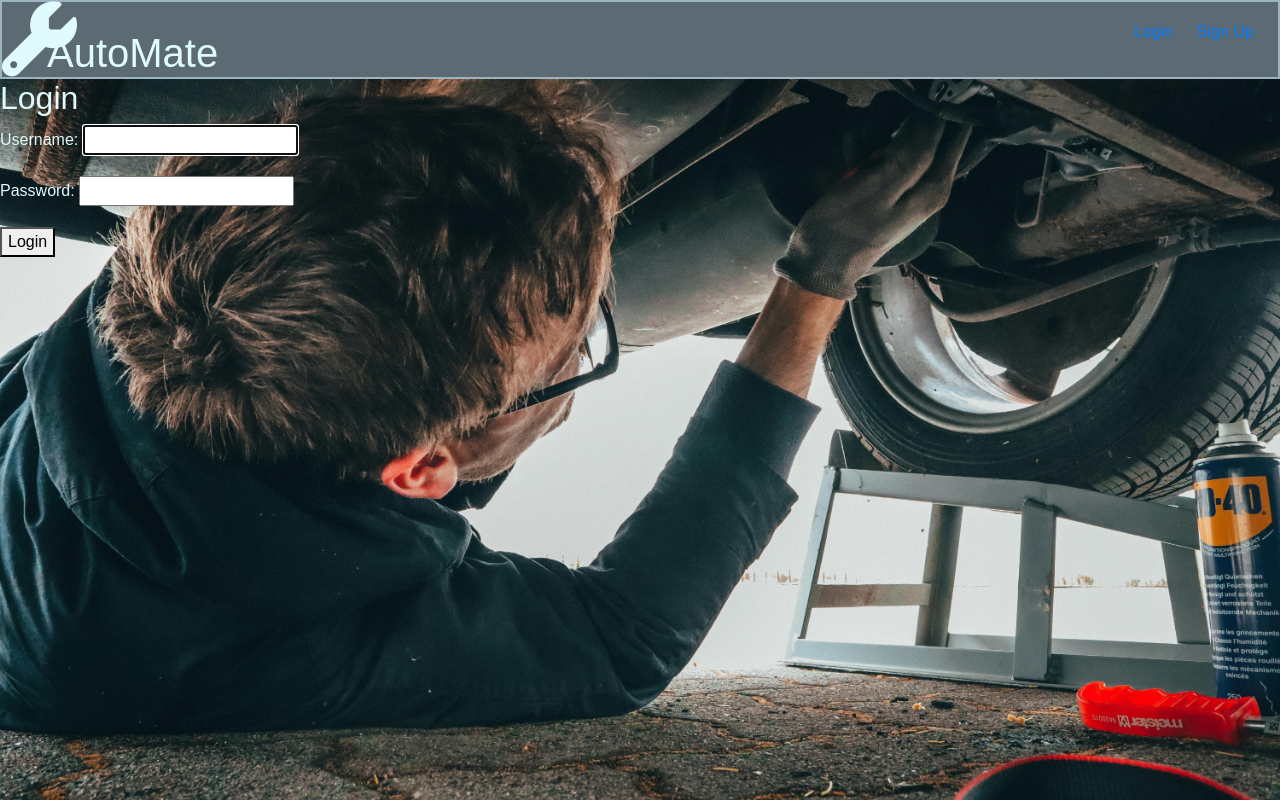
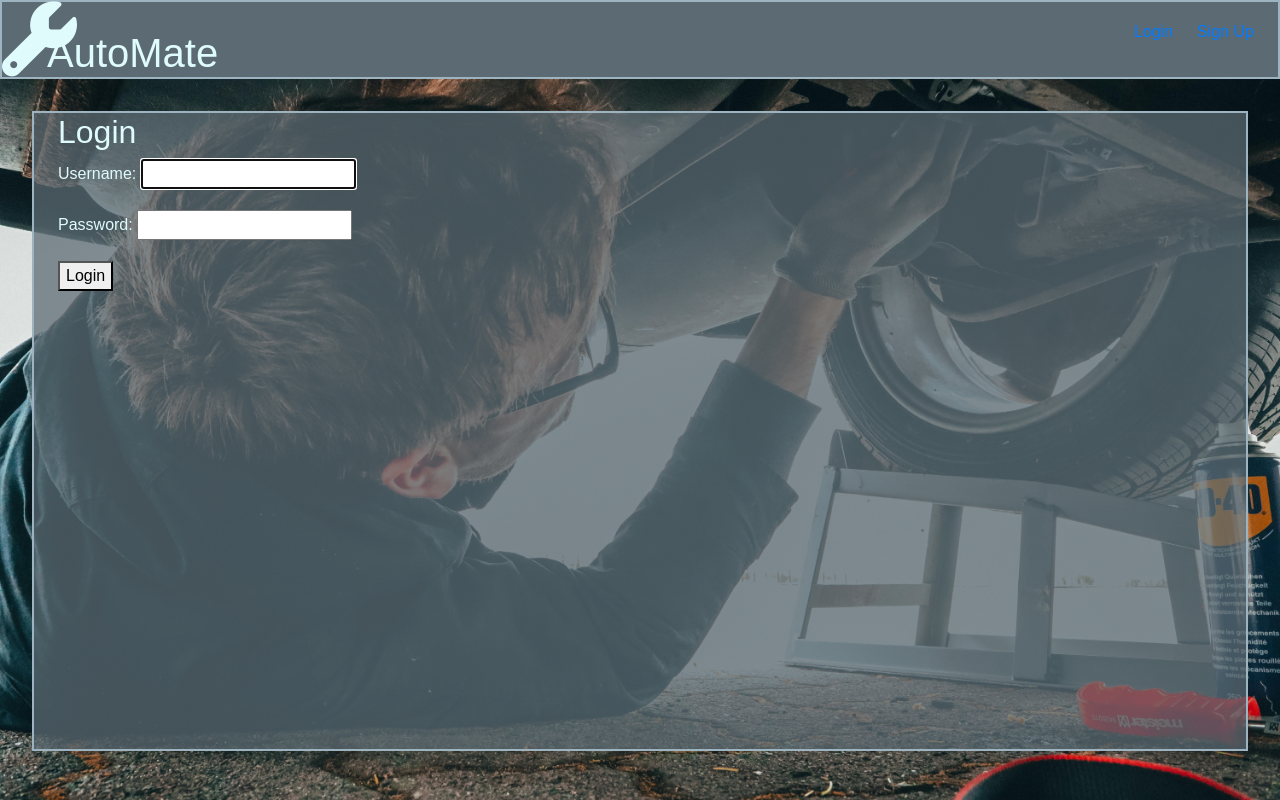
Before and after one commit to mikesealey/ci_pp3, a Django app: page /login/ in a window 1280 px wide. Run offline with Django 4.2, Linux system fonts and the light colour scheme; some libraries are stand-ins or nearby versions.

Commit message:
styles login

```diff
--- a/AutoMate/templates/AutoMate/base.html
+++ b/AutoMate/templates/AutoMate/base.html
@@ -24,7 +24,7 @@
     <link rel="stylesheet" href="https://stackpath.bootstrapcdn.com/bootstrap/4.5.2/css/bootstrap.min.css">
 
     <!-- Custom CSS (delieratly last) -->
-    <link rel="stylesheet" href="../../../static/css/style.css">
+    <link rel="stylesheet" href="{% static 'css/style.css' %}">
     <script src="{% static 'js/common.js' %}"></script>
     <script src="{% static 'js/vehicles.js' %}"></script>
     <script src="{% static 'js/bookings.js' %}"></script>
--- a/AutoMate/templates/account/login.html
+++ b/AutoMate/templates/account/login.html
@@ -1,9 +1,18 @@
 {% extends "AutoMate/base.html" %}
+{% load static %}
 {% block content %}
+<div class="double-block">
+    <div id="left-block" class="block">
         <h2>Login</h2>
         <form method="post">
             {% csrf_token %}
             {{ form.as_p }}
             <button type="submit">Login</button>
         </form>
+    </div>
+    <!-- <div class="block">
+        SSO goes here
+    </div> -->
+</div>
+
 {% endblock %}
```
Lines whose indentation alone changed are shown as unchanged.
